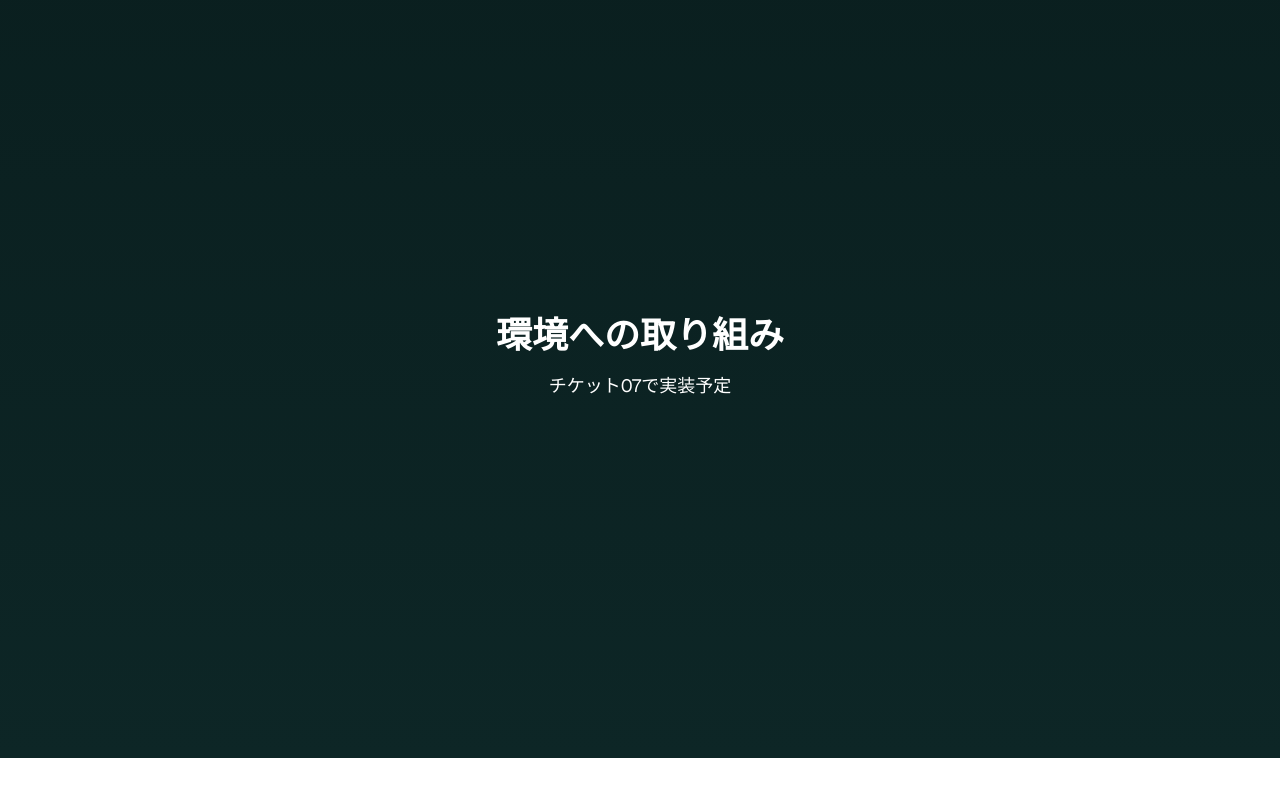
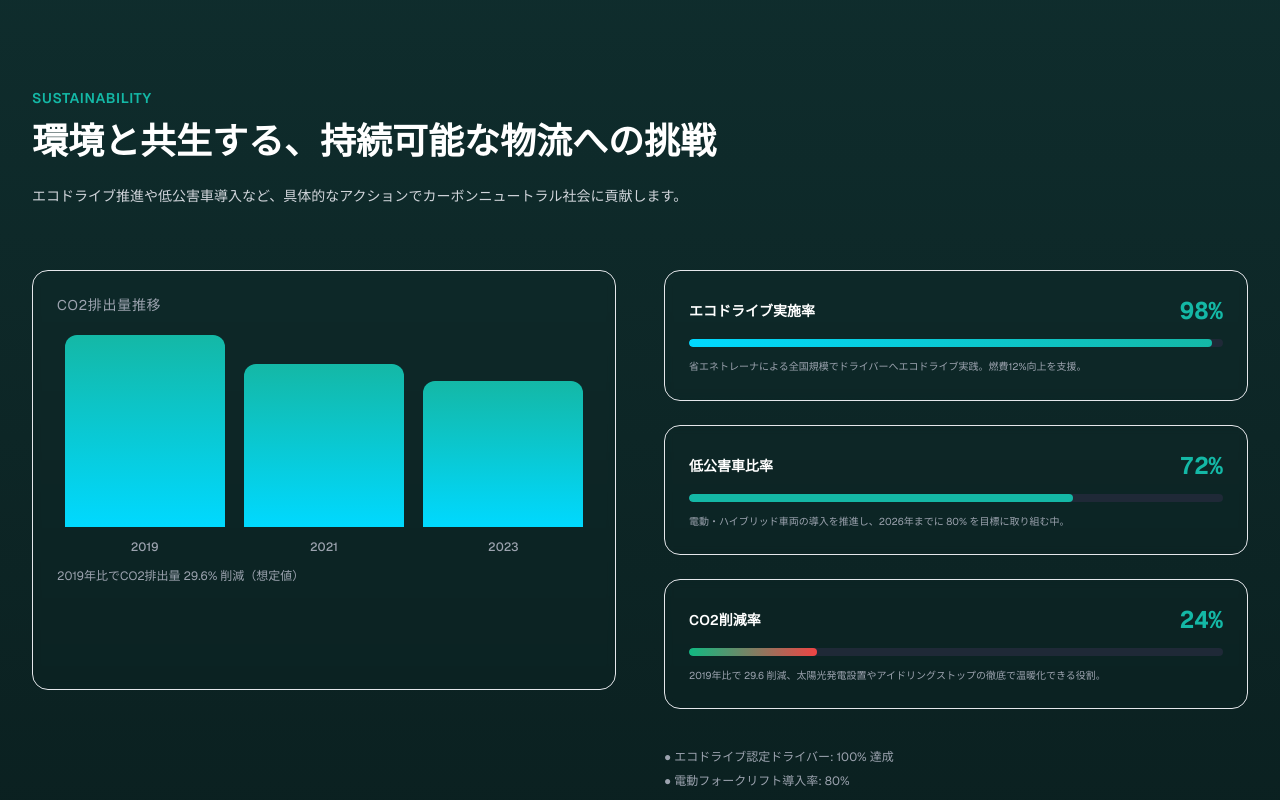
Before and after one commit to hohoemi-rabo/konishi-transportation, a Next.js app: page / in a window 1280 px wide. Shown: the part 1640-2440 px from the top of the page. Built offline with nearby package versions, Linux system fonts and the light colour scheme.

Commit message:
💄 環境への取り組みセクション実装

```diff
--- a/src/app/page.tsx
+++ b/src/app/page.tsx
@@ -1,6 +1,7 @@
 import Header from "@/components/Header";
 import HeroSection from "@/components/HeroSection";
 import ServiceSection from "@/components/ServiceSection";
+import SustainabilitySection from "@/components/SustainabilitySection";
 
 export default function Home() {
   return (
@@ -9,14 +10,7 @@ export default function Home() {
       <main>
         <HeroSection />
         <ServiceSection />
-
-        {/* Sustainability Section */}
-        <section id="sustainability" className="min-h-screen flex items-center justify-center bg-gradient-section">
-          <div className="text-center text-white">
-            <h2 className="text-4xl font-bold mb-4">環境への取り組み</h2>
-            <p className="text-lg">チケット07で実装予定</p>
-          </div>
-        </section>
+        <SustainabilitySection />
 
         {/* Company Section */}
         <section id="company" className="min-h-screen flex items-center justify-center bg-white dark:bg-dark-bg">
--- /dev/null
+++ b/src/components/SustainabilitySection.tsx
@@ -0,0 +1,213 @@
+"use client";
+
+import { motion, useInView } from "framer-motion";
+import { useRef, useState, useEffect } from "react";
+
+const co2Data = [
+  { year: "2019", value: 100, label: "2019年比でCO2排出量 29.6% 削減（想定値）" },
+  { year: "2021", value: 85 },
+  { year: "2023", value: 76 },
+];
+
+const progressData = [
+  {
+    id: 1,
+    title: "エコドライブ実施率",
+    percentage: 98,
+    description: "省エネトレーナによる全国規模でドライバーへエコドライブ実践。燃費12%向上を支援。",
+    color: "from-accent-turquoise to-accent-cyan",
+  },
+  {
+    id: 2,
+    title: "低公害車比率",
+    percentage: 72,
+    description: "電動・ハイブリッド車両の導入を推進し、2026年までに 80% を目標に取り組む中。",
+    color: "from-accent-cyan to-primary",
+  },
+  {
+    id: 3,
+    title: "CO2削減率",
+    percentage: 24,
+    description: "2019年比で 29.6 削減、太陽光発電設置やアイドリングストップの徹底で温暖化できる役割。",
+    color: "from-accent-green to-red-500",
+  },
+];
+
+// カウントアップフック
+function useCountUp(end: number, duration: number = 2000, isInView: boolean) {
+  const [count, setCount] = useState(0);
+
+  useEffect(() => {
+    if (!isInView) return;
+
+    let startTime: number;
+    let animationFrame: number;
+
+    const animate = (currentTime: number) => {
+      if (!startTime) startTime = currentTime;
+      const progress = Math.min((currentTime - startTime) / duration, 1);
+
+      setCount(Math.floor(progress * end));
+
+      if (progress < 1) {
+        animationFrame = requestAnimationFrame(animate);
+      }
+    };
+
+    animationFrame = requestAnimationFrame(animate);
+
+    return () => cancelAnimationFrame(animationFrame);
+  }, [end, duration, isInView]);
+
+  return count;
+}
+
+export default function SustainabilitySection() {
+  const ref = useRef(null);
+  const isInView = useInView(ref, { once: true, amount: 0.3 });
+
+  return (
+    <section
+      id="sustainability"
+      ref={ref}
+      className="relative py-20 lg:py-32 bg-gradient-to-b from-[#0f2d2d] via-[#0d2626] to-[#0a1f1f] overflow-hidden"
+    >
+      {/* 背景装飾 */}
+      <div className="absolute inset-0 opacity-20">
+        <div className="absolute top-20 right-10 w-64 h-64 bg-primary/20 rounded-full blur-3xl" />
+        <div className="absolute bottom-20 left-10 w-96 h-96 bg-accent-cyan/10 rounded-full blur-3xl" />
+      </div>
+
+      <div className="relative max-w-7xl mx-auto px-4 sm:px-6 lg:px-8">
+        {/* セクション見出し */}
+        <motion.div
+          initial={{ opacity: 0, y: 20 }}
+          animate={isInView ? { opacity: 1, y: 0 } : { opacity: 0, y: 20 }}
+          transition={{ duration: 0.6 }}
+          className="mb-16"
+        >
+          <span className="text-primary text-xs sm:text-sm uppercase tracking-wider font-semibold">
+            SUSTAINABILITY
+          </span>
+          <h2 className="text-xl sm:text-2xl md:text-3xl lg:text-4xl font-bold text-white mt-3 mb-6 leading-tight">
+            環境と共生する、持続可能な物流への挑戦
+          </h2>
+          <p className="text-[11px] sm:text-xs md:text-sm text-gray-300 max-w-3xl">
+            エコドライブ推進や低公害車導入など、具体的なアクションでカーボンニュートラル社会に貢献します。
+          </p>
+        </motion.div>
+
+        {/* コンテンツエリア */}
+        <div className="grid grid-cols-1 lg:grid-cols-2 gap-8 lg:gap-12">
+          {/* 左側: CO2排出量推移グラフ */}
+          <motion.div
+            initial={{ opacity: 0, x: -30 }}
+            animate={isInView ? { opacity: 1, x: 0 } : { opacity: 0, x: -30 }}
+            transition={{ duration: 0.6, delay: 0.2 }}
+            className="bg-dark-bg-card/50 backdrop-blur-sm border border-border/50 rounded-2xl p-6 h-[420px]"
+          >
+            <h3 className="text-sm text-gray-400 mb-12 uppercase tracking-wider">
+              CO2排出量推移
+            </h3>
+
+            {/* グラフ */}
+            <div className="relative h-48 mb-3 flex items-end justify-around gap-3 px-1 mt-10">
+              {co2Data.map((data, index) => {
+                const height = (data.value / 100) * 100;
+                return (
+                  <div key={data.year} className="flex flex-col items-center gap-3 flex-1 max-w-[160px]">
+                    <div className="w-full h-48 flex items-end">
+                      <motion.div
+                        initial={{ height: 0 }}
+                        animate={isInView ? { height: `${height}%` } : { height: 0 }}
+                        transition={{ duration: 1, delay: 0.4 + index * 0.2, ease: "easeOut" }}
+                        className="w-full bg-gradient-to-t from-accent-turquoise to-accent-cyan rounded-t-xl min-h-[40px]"
+                      />
+                    </div>
+                    <span className="text-xs text-gray-400 font-medium">{data.year}</span>
+                  </div>
+                );
+              })}
+            </div>
+
+            <p className="text-xs text-gray-400 leading-relaxed">
+              {co2Data[0].label}
+            </p>
+          </motion.div>
+
+          {/* 右側: プログレスバー */}
+          <div className="space-y-6">
+            {progressData.map((item, index) => (
+              <ProgressBar
+                key={item.id}
+                item={item}
+                index={index}
+                isInView={isInView}
+              />
+            ))}
+
+            {/* 追加情報 */}
+            <motion.div
+              initial={{ opacity: 0, y: 20 }}
+              animate={isInView ? { opacity: 1, y: 0 } : { opacity: 0, y: 20 }}
+              transition={{ duration: 0.6, delay: 1 }}
+              className="pt-4 space-y-2"
+            >
+              <p className="text-xs text-gray-400">
+                ● エコドライブ認定ドライバー: 100% 達成
+              </p>
+              <p className="text-xs text-gray-400">
+                ● 電動フォークリフト導入率: 80%
+              </p>
+            </motion.div>
+          </div>
+        </div>
+      </div>
+    </section>
+  );
+}
+
+// プログレスバーコンポーネント
+function ProgressBar({
+  item,
+  index,
+  isInView,
+}: {
+  item: (typeof progressData)[0];
+  index: number;
+  isInView: boolean;
+}) {
+  const count = useCountUp(item.percentage, 2000, isInView);
+
+  return (
+    <motion.div
+      initial={{ opacity: 0, x: 30 }}
+      animate={isInView ? { opacity: 1, x: 0 } : { opacity: 0, x: 30 }}
+      transition={{ duration: 0.6, delay: 0.4 + index * 0.15 }}
+      className="bg-dark-bg-card/50 backdrop-blur-sm border border-border/50 rounded-2xl p-6"
+    >
+      {/* タイトルとパーセンテージ */}
+      <div className="flex items-center justify-between mb-3">
+        <h3 className="text-sm font-semibold text-white">{item.title}</h3>
+        <span className="text-2xl font-bold font-mono text-primary">
+          {count}%
+        </span>
+      </div>
+
+      {/* プログレスバー */}
+      <div className="relative h-2 bg-gray-800 rounded-full overflow-hidden mb-3">
+        <motion.div
+          initial={{ width: 0 }}
+          animate={isInView ? { width: `${item.percentage}%` } : { width: 0 }}
+          transition={{ duration: 1.5, delay: 0.6 + index * 0.15, ease: "easeOut" }}
+          className={`h-full bg-gradient-to-r ${item.color} rounded-full`}
+        />
+      </div>
+
+      {/* 説明 */}
+      <p className="text-[10px] text-gray-400 leading-relaxed">
+        {item.description}
+      </p>
+    </motion.div>
+  );
+}
```
Also changed, not shown: 3 other files (tests, documents, lock files or other folders).
